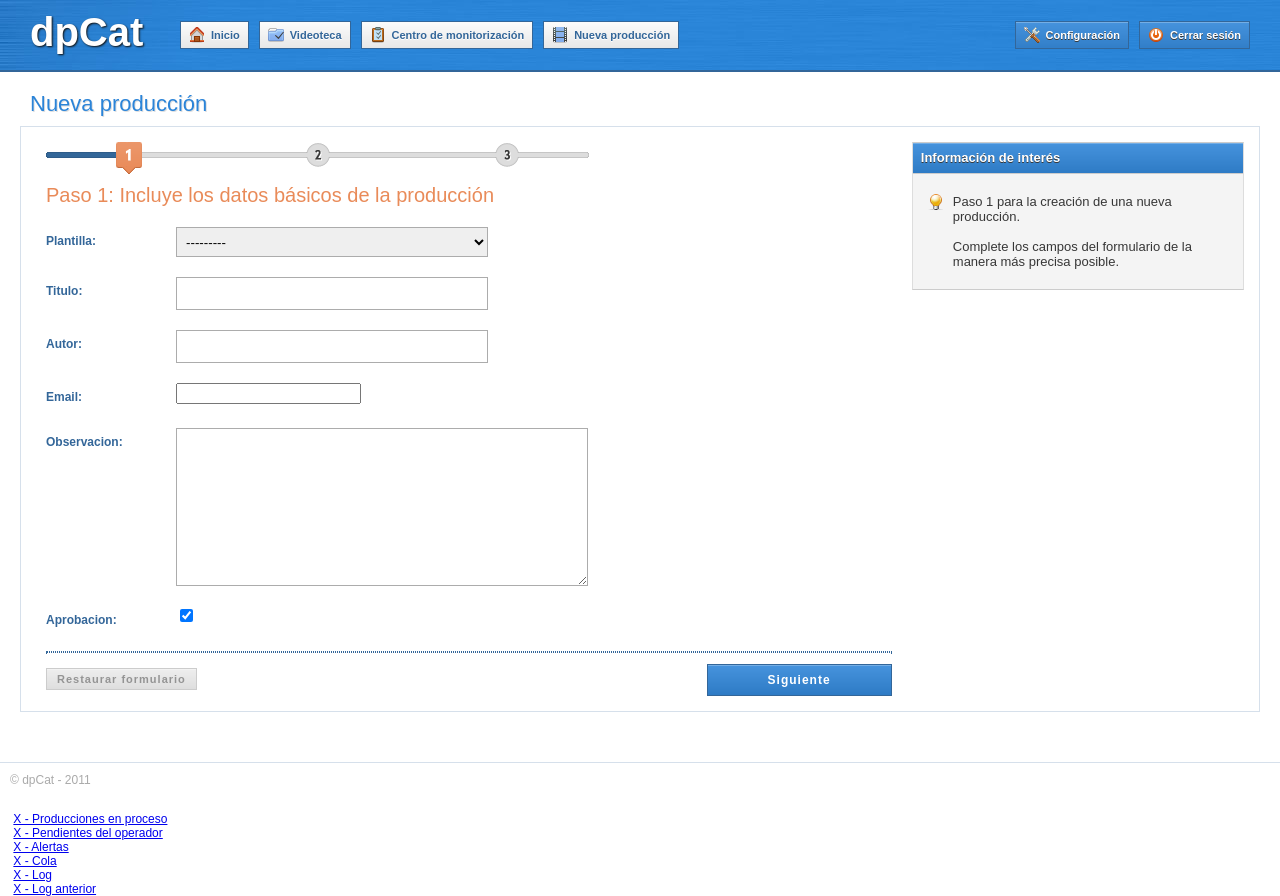
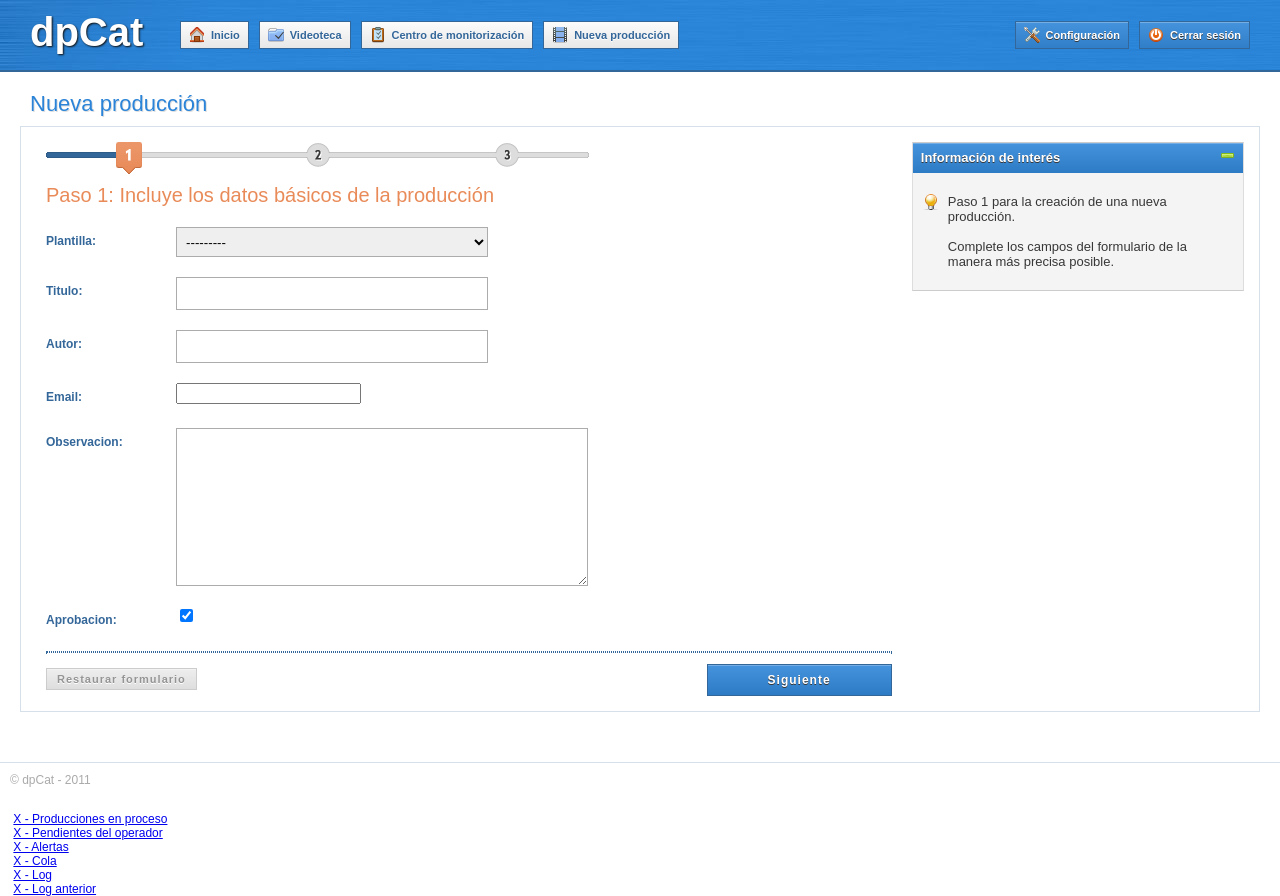
Before and after one commit to pchinea/dpCat, a Django app: page /postproduccion/crear/ in a window 1280 px wide. Run offline with Django 3.2, Linux system fonts and the light colour scheme; the visitor is signed in with stand-in values (Sample User, id 1); data that the repository does not hold is empty.

Commit message:
Cambios en css

```diff
--- a/dpcat/files/static/css/base.css
+++ b/dpcat/files/static/css/base.css
@@ -431,6 +431,12 @@ padding-left: 30px;
 #content.formulario p:last-child {
     background: red;
 }
+#content.formulario input[type="submit"] {
+    text-shadow: 0px 1px 0px #373737;
+}
+#content.formulario input[type="reset"] {
+    text-shadow: 0px 1px 0px #fff;
+}
 #content.formulario input[type="submit"],
 #content.formulario input[type="reset"] {
     color: #fff;
@@ -446,6 +452,8 @@ padding-left: 30px;
     border: solid 1px #336699;
 }
 
+
+
 #content.formulario input[type="reset"] {
     color: #949494;
     margin-right: 20px;
@@ -457,7 +465,9 @@ padding-left: 30px;
 
     border: solid 1px #cccccc;
 }
-
+#content.formulario input:hover {
+    background-image: none;
+}
 #content.formulario p select {
     height: 30px;
     width: 312px;
@@ -483,6 +493,10 @@ padding-left: 30px;
     width: 27.5%;
 }
 
+#content-right .portlet {
+
+    background: #F4F4F4;
+}
 #content-right #right-block {
     background: #F4F4F4;
     border: solid 1px #E9E9E9;
@@ -507,15 +521,22 @@ padding-left: 30px;
 
 }
 
+#content-right .portlet-content ul {
+    padding: 0px;
+}
 #content-right #right-block ul {
     padding: 5px 15px;
 }
 
+#content-right .portlet-content ul li,
 #content-right #right-block ul li {
 color: #373737;
 font: normal 13px Arial;
 margin: 10px 0px;
 }
+
+
+#content-right .portlet-content ul li.tip,
 #content-right #right-block ul li.tip {
     background: url(../img/icon/lightbulb.png) 0 0 no-repeat;
     padding-left: 25px;
@@ -662,12 +683,18 @@ padding: 0px;
 #content.formulario #volver a {
     text-decoration: none;
     font: bold 12px Arial;
-    background: #c1d1e0;
+    background: #c1d1e0 url("../img/title-bg.png") 0 0 repeat-x;
     color: #336699;
     padding: 0px 10px;
     -moz-border-radius: 3px;
     display: block;
     line-height: 33px;
+    border: solid 1px #99b2cc;
+    text-shadow: 0px 1px 0px #ddd;
+}
+
+#content.formulario #volver a:hover {
+    background-image: none;
 }
 #content.formulario #volver {
     float: right;
@@ -1215,10 +1242,13 @@ ul.acciones li.publicar a  {
 /* INICIO */
 
 .column {
-    width: 170px;
     width: 50%;
     float: left;
     padding-bottom: 100px;
+}
+
+#content-right .column {
+    width: 100%;
 }
 
 .portlet {
@@ -1230,6 +1260,12 @@ ul.acciones li.publicar a  {
     margin-bottom: 15px;
     margin: 0px 8px 15px;
     background: #fff;
+}
+
+
+#content-right .portlet {
+    margin: 0px;
+    margin-bottom: 20px;
 }
 
 .portlet-header {
@@ -1244,6 +1280,20 @@ ul.acciones li.publicar a  {
     -moz-border-radius-topright:4px;
     margin-bottom: 5px;
     cursor: move;
+}
+
+#content-right .portlet-header {
+    color: #ffffff;
+    height: 22px;
+    padding: 4px 8px;
+    font: bold 13px Arial;
+    background: #2B84D8 url(../img/title-bg.png) 0 0 repeat-x;
+    text-shadow: 0px 1px 0px #373737;
+    -moz-border-radius-topleft:4px;
+    line-height: 22px;
+    -moz-border-radius-topright:4px;
+    margin-bottom: 5px;
+
 }
 
 .portlet-header .ui-icon {
--- a/dpcat/templates/postproduccion/section-nueva-paso1.html
+++ b/dpcat/templates/postproduccion/section-nueva-paso1.html
@@ -21,11 +21,15 @@
 
 {% block section-widget %}
     <div id="content-right">
-        <div id="right-block">
-            <h3>Informaci&oacute;n de inter&eacute;s</h3>
-            <ul>
-    <li class="tip">Paso 1 para la creaci&oacute;n de una nueva producci&oacute;n.<br/><br/>Complete los campos del formulario de la manera m&aacute;s precisa posible.</li>
-            </ul>
+        <div class="column">
+            <div class="portlet">
+                <div class="portlet-header">Informaci&oacute;n de inter&eacute;s</div>
+                <div class="portlet-content">
+                    <ul>
+                        <li class="tip">Paso 1 para la creaci&oacute;n de una nueva producci&oacute;n.<br/><br/>Complete los campos del formulario de la manera m&aacute;s precisa posible.</li>
+                    </ul>
+                </div>
+            </div>
         </div>
     </div>
 {% endblock %}
```
